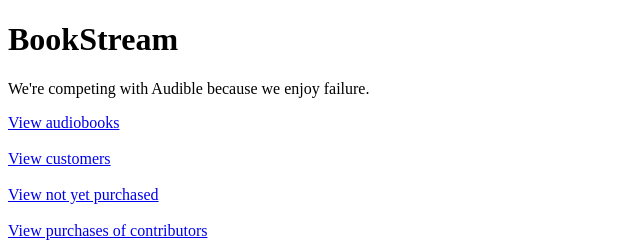
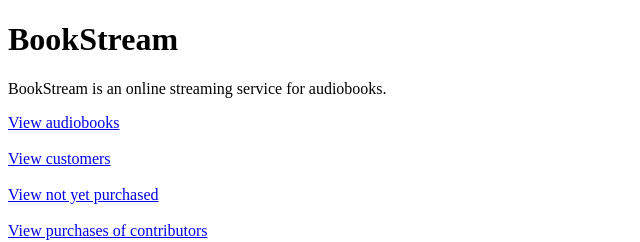
Before and after one commit to LewysW/CS3101-P2-DB-Implementation, a website: page webapp/ui/index.html in a window 1280 px wide. Shown: the full height of the page, 0-640 px from the left. Drawn offline with Linux system fonts and the light colour scheme.

Commit message:
Changed index message

```diff
--- a/webapp/ui/index.html
+++ b/webapp/ui/index.html
@@ -2,7 +2,7 @@
 <html>
 <body>
 <h1>BookStream</h1>
-<p>We're competing with Audible because we enjoy failure.</p>
+<p>BookStream is an online streaming service for audiobooks.</p>
 <a href="http://localhost:3000/audiobooks">View audiobooks</a>
 <br>
 <br>
```
